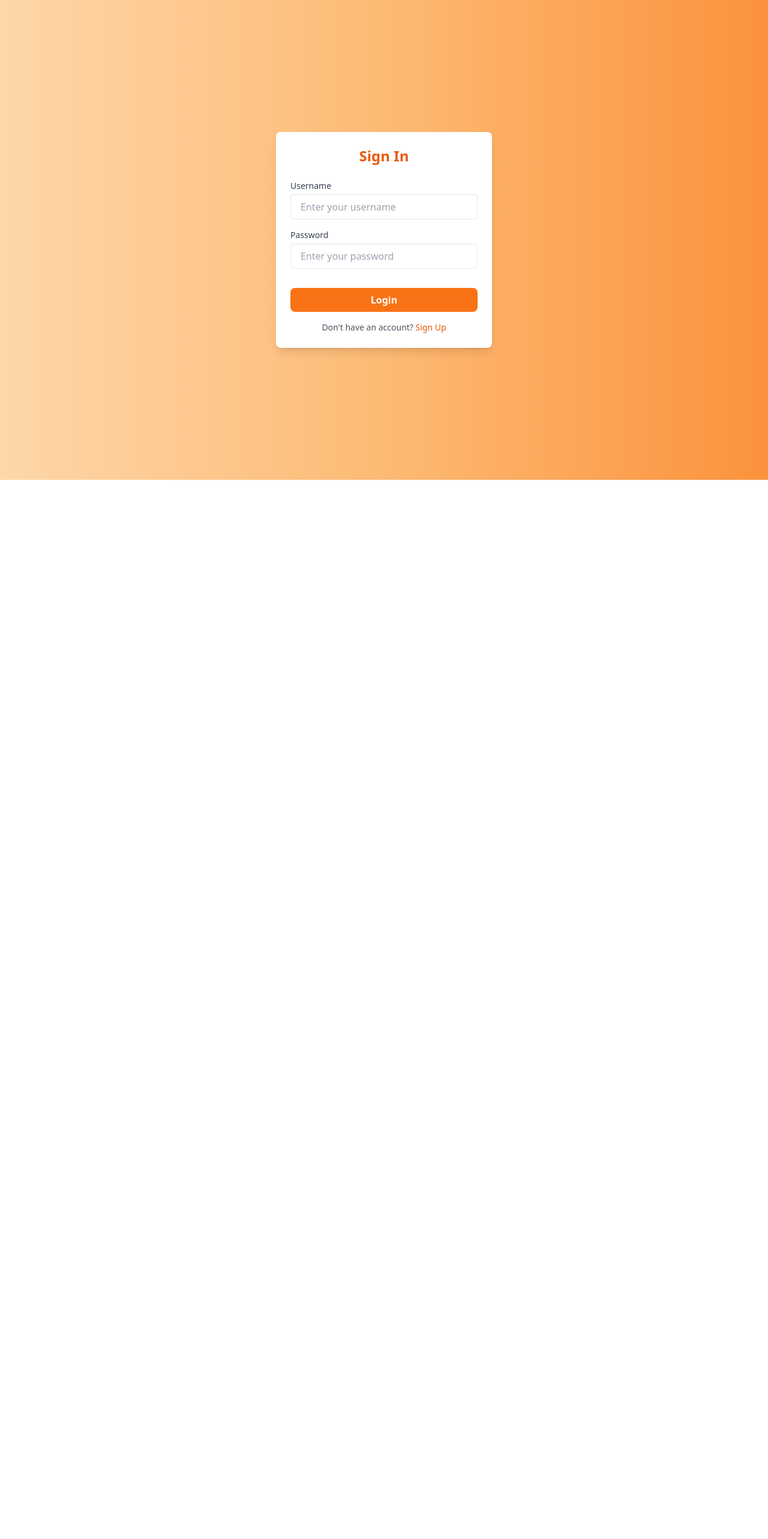
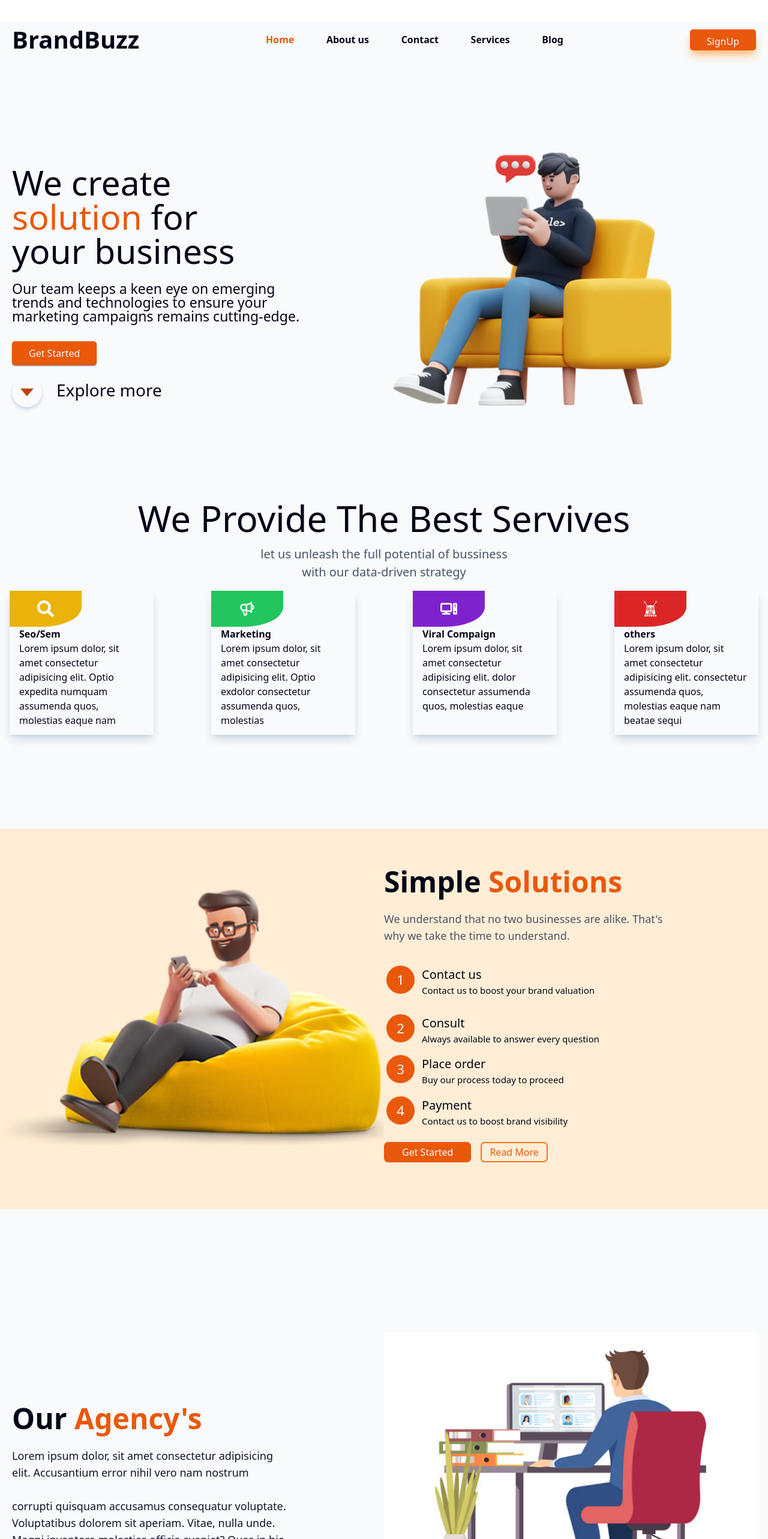
Before and after one commit to w3villa-sachin-awasthi/digital_marketing_react, a React (Vite) app: page / in a window 1280 px wide. Shown: the top 2566 px of the page at 60% size. Before the commit the page ends 800 px from the top, so only its background shows below. Built offline with nearby package versions, Linux system fonts and the light colour scheme.

Commit message:
ctrl + and - responsive added

```diff
--- a/src/App.jsx
+++ b/src/App.jsx
@@ -3,23 +3,41 @@ import Login from "./components/Login";
 import Register from "./components/Register";
 import Home from "./components/Home";
 import Protected from "./config/Protected";
-
+import Footer from "./components/Footer";
+import Header from "./components/Header";
+import HeroSection from "./components/HeroSection";
+import Section3 from "./components/Section3";
+import Section4 from "./components/Section4";
+import SectionCourausal from "./components/SectionCourausal";
+import AgencySection from "./components/AgencySection";
 function App() {
   return (
-    <div
-      className="bg-slate-900 w-screen h-screen"
-      style={{ backgroundPosition: "20% 30%" }}
-    >
-      <BrowserRouter>
-        <Routes>
-          <Route path="/" element={<Login />} />
-          <Route path="/register" element={<Register />} />
-          <Route
-            path="/home"
-            element={<Protected component={Home} />}
-          />
-        </Routes>
-      </BrowserRouter>
+    <div className="w-screen bg-slate-50 box-border">
+      <div className="  text-slate-950 max-w-[1600px] mx-auto bg-slate-50 "
+
+      >
+
+        {/* <Home></Home> */}
+        <Header></Header>
+        <HeroSection />
+        <Section3 />
+
+
+      </div>
+      <div className="text-slate-950  mx-auto bg-orange-100">
+        <Section4 />
+      </div>
+      <div className="  text-slate-950 max-w-[1600px] mx-auto bg-slate-50 "
+
+      >
+      <AgencySection></AgencySection>
+
+        <SectionCourausal />
+      </div>
+      <div className="text-slate-950  mx-auto bg-orange-100">
+        <Footer></Footer>
+      </div>
+
     </div>
   );
 }
--- /dev/null
+++ b/src/components/AgencySection.jsx
@@ -0,0 +1,46 @@
+import React from 'react'
+import img from '../images/photo4.jpg'
+function AgencySection() {
+    return (
+        <div className="w-[100%] flex flex-col lg:flex-row  mt-[140px] max-w-[1600px] mx-auto justify-center items-center lg:items-start   py-[65px] px-[20px] ">
+            {/* Right Section: Content */}
+            <div
+                className="
+        w-[80%]
+          md:w-[50%]
+          mx-auto
+          lg:w-1/2
+          flex flex-col
+          space-y-4
+          lg:space-y-6
+          px-4
+          lg:px-0
+        "
+            >
+                <div className="text-2xl sm:text-3xl md:text-4xl lg:text-5xl font-semibold lg:pt-[120px]">
+                    Our <span className="text-orange-600">Agency's</span>
+                </div>
+                <div className="text-slate-900  sm:text-base lg:text-lg leading-relaxed w-3/4">
+                    Lorem ipsum dolor, sit amet consectetur adipisicing elit. Accusantium error nihil vero nam nostrum  <br /> <br /> corrupti quisquam accusamus consequatur voluptate. Voluptatibus dolorem sit aperiam. Vitae, nulla unde. Magni inventore molestias officia eveniet? Quas in hic recusandae a dolorum adipisci, nulla ea!
+                </div>
+
+
+                <button className='mr-auto border-0 bg-orange-600 px-[28px] py-[8px] rounded-md text-white'>Read more</button>
+
+
+            </div>
+            {/* Left Section: Image */}
+            <div className="w-full lg:w-1/2 flex justify-center mb-6 lg:mb-0 ">
+                <img
+                    src={img}
+                    alt="Simple Solutions"
+                    className="w-full max-w-[350px] sm:max-w-[70%] md:max-w-[60%] mx-auto lg:max-w-full max-h-[470px]"
+                />
+            </div>
+
+
+        </div>
+    )
+}
+
+export default AgencySection
--- a/src/components/Box3.jsx
+++ b/src/components/Box3.jsx
@@ -2,10 +2,18 @@ import React from 'react'
 
 function Box3(props) {
   return (
-    <div className='min-w-[200px] max-w-[200px] lg:min-w-[240px] lg:max-w-[240px] h-[240px] shadow-lg shadow-slate-300 p-0 m-4 '>
-     <div className={`w-[50%] h-[60px] rounded-br-[55%] ${props.value.color} text-white flex items-center justify-center text-[27px]`}>{props.value.icons}</div>
-       <div className='text-[24px]  px-4'> {props.value.title}</div>
-       <div className='text-[14px] px-4 overflow-hidden '>{props.value.description}</div>
+    <div className="w-full 2xl:w-[22%] min-w-[200px] 2xl:max-w-[20%] max-w-[240px] h-[240px] shadow-lg shadow-slate-300 p-0 m-4 flex flex-col">
+      <div
+        className={`w-[50%] h-[60px] rounded-br-[55%] ${props.value.color} text-white flex items-center justify-center text-[28px]`}
+      >
+        {props.value.icons}
+      </div>
+      <div className="text-[clamp(1rem, 1.5vw, 1.5rem)] font-semibold px-4">
+        {props.value.title}
+      </div>
+      <div className="text-[clamp(0.8rem, 1.2vw, 1rem)] px-4 overflow-hidden">
+        {props.value.description}
+      </div>
     </div>
   )
 }
--- a/src/components/Footer.jsx
+++ b/src/components/Footer.jsx
@@ -5,13 +5,13 @@ import { FaTwitter } from "react-icons/fa";
 import Btn from './Btn';
 function Footer() {
   return (
-    <footer className="footer relative text-base-content p-10 bg-orange-100 pt-[80px]">
+    <footer className="footer max-w-[1600px] mx-auto relative text-base-content p-10 bg-orange-100 pt-[80px] mt-[140px] bg-cover">
       <aside>
-      <div className='md:text-[35px] text-[30px] lg:text-[40px] text- '>Brandbuzz</div>
-      <p className='flex text-[25px] mt-4 px-6'>
-        <FaFacebookF className='bg-blue-400 rounded-[50%] text-[31px] mr-3'/>
-        <FaInstagram className='bg-red-500 text-white  rounded-[31%] text-[31px] mr-3'/>
-        <FaTwitter className='bg-blue-400 rounded-[25%] text-[31px] text-white mr-3'/>
+        <div className='md:text-[35px] text-[30px] lg:text-[40px] text-bold '>Brandbuzz</div>
+        <p className='flex text-[12px] mt-4 '>
+           <div className='bg-blue-600 rounded-[50%] text-[19px] text-white mr-3 w-[40px] h-[40px] flex justify-center items-center'> <FaFacebookF  /></div>
+         <div className='bg-orange-600 text-white  rounded-[50%] text-[23px] w-[40px] h-[40px] mr-3 flex justify-center items-center'>  <FaInstagram  /> </div>
+          <div className='bg-cyan-600 rounded-[50%] text-[23px] text-white w-[40px] h-[40px] mr-3 flex justify-center items-center' > <FaTwitter /></div>
         </p>
       </aside>
       <nav>
@@ -35,9 +35,9 @@ function Footer() {
         <a className="link link-hover">Cookie policy</a>
       </nav>
       <div className='absolute flex justify-center w-full top-[-22px]'>
-   <div className=' bg-orange-600 text-white w-[70%] flex justify-between  h-[50px] items-center rounded-md px-[20px]'>
+        <div className=' bg-orange-600 text-white w-[70%] flex justify-between h-[50px] lg:h-[70px] items-center rounded-md px-[20px] text-[17px]'>
           <div>Ready to get started</div>
-   <Btn value="Contacts Us"></Btn>
+          <button className='border-2 border-slate-50 px-[10px] py-[3px] rounded-md'>Contact us</button>
         </div>
       </div>
     </footer>
--- a/src/components/Header.jsx
+++ b/src/components/Header.jsx
@@ -2,26 +2,26 @@ import React from 'react'
 import { FaBars } from "react-icons/fa6";
 import { useNavigate } from 'react-router-dom';
 function Header() {
-    const navigate=useNavigate();
+    // const navigate=useNavigate();
     function handleClick(){
-        localStorage.removeItem('username')
-        localStorage.removeItem('password');
-        navigate('/');
+        // localStorage.removeItem('username')
+        // localStorage.removeItem('password');
+        // navigate('/');
 
     }
     return (
-        <div className="flex justify-between items-center md:px-[50px] px-[30px] lg:px[70px] xl:px-[100px] w-screen md:bg-slate-100 bg-orange-600">
-            <div className="">
-                <a className="btn btn-ghost text-xl ">Brandbuzz</a>
+        <div className="flex justify-between items-center  w-[100%] md:bg-slate-50 bg-orange-600 md:mt-9 mt-0 px-[20px]">
+            <div className="text-[32px] md:text-[40px] font-semibold">
+                BrandBuzz
             </div>
-            <div className='w-[40%] hidden md:flex justify-between ' >
-              <button>Home</button>
+            <div className='w-[40%] hidden md:flex justify-between font-semibold' >
+              <button className='text-orange-600'>Home</button>
               <button>About us</button>
               <button>Contact</button>
               <button>Services</button>
               <button>Blog</button>
             </div>
-            <div  className='bg-orange-600 py-2 px-7 shadow-md rounded-[5px] shadow-slate-500 h-[35px] md:block hidden'>
+            <div  className='bg-orange-600 py-2 px-7 shadow-lg rounded-[5px] shadow-orange-300 text-white h-[35px] md:block hidden'>
                 SignUp
             </div>
             <div className="flex-none gap-2 md:hidden">
--- a/src/components/HeroSection.jsx
+++ b/src/components/HeroSection.jsx
@@ -3,14 +3,16 @@ import img1 from '../images/photo1.png';
 import { AiFillCaretDown } from "react-icons/ai";
 function HeroSection() {
     return (
-        <div className='flex lg:flex-row flex-col  md:mt-[70px] mt-[50px] md:px-[50px] px-[50px] lg:px[70px] xl:px-[100px] w-screen font-medium'>
-            <div className="md:w-[50%] sm:w-[70%] w-[90%]">
-                <div className='md:text-[50px] text-[40px]'>We create</div>
-                <div className='md:text-[50px] text-[40px]'><span >solution</span> for </div>
-                <div className='md:text-[50px] text-[40px]'>your business</div>
-                <p className='text-slate-500 md:text-[30px] font-normal text-[23px]'>Our team keeps a keen eye on emerging trends and technologies to ensure your marketing campaigns remains cutting-edge. </p>
-                <button className='bg-orange-600 py-2 px-7 shadow-md rounded-[5px] shadow-slate-500 mt-[30px]'>Get Started</button>
-                <h3 className='flex text-[30px] mt-[20px]'> <AiFillCaretDown className='text-orange-700 rounded-[50%] text-[50px] shadow-lg shadow-slate-500 px-[10px] py-[7px] mr-7'/> Explore more</h3>
+        <div className='flex lg:flex-row flex-col  md:mt-[140px] mt-[50px]  w-[100%] font-medium bg-slate-50 px-[20px]'>
+            <div className="md:w-[50%] sm:w-[70%] w-[90%] mt-10">
+                <div className='leading-none font-medium'>
+                    <div className='md:text-[57px] text-[40px] '>We create</div>
+                    <div className='md:text-[57px] text-[40px]'><span className='text-orange-600'>solution</span> for </div>
+                    <div className='md:text-[57px] text-[40px]'>your business</div>
+                </div>
+                <p className='md:text-[23px] mt-[23px] font-light text-[17px] leading-none md:w-[80%]  w-full'>Our team keeps a keen eye on emerging trends and technologies to ensure your marketing campaigns remains cutting-edge. </p>
+                <button className='bg-orange-600 py-2 px-7 text-slate-50 shadow-sm rounded-[5px] shadow-slate-500 mt-[30px]'>Get Started</button>
+                <h3 className='flex text-[28px] mt-[20px] font-normal '> <AiFillCaretDown className='text-orange-700 rounded-[50%] text-[50px] shadow-md shadow-slate-300 px-[10px] py-[7px] mr-6' /> Explore more</h3>
             </div>
 
             <div className='    w-[100%] sm:w-[80%] lg:w-[50%] bg-cover '>
--- a/src/components/Section3.jsx
+++ b/src/components/Section3.jsx
@@ -20,9 +20,9 @@ function Section3() {
         }
     ]
     return (
-        <div className='flex  mt-[100px] flex-col  items-center md:px-[50px] px-[50px] lg:px[70px] xl:px-[100px] w-screen '>
-            <div className=' text-[26px] md:text-[40px] lg:text-[50px] xl:text-[60px] text-center'>We Provide The Best Servives</div>
-            <div className=' xl:text-[20px] lg:text-[18px] md-[14px]  text-slate-600 lg:w-[35%] md:w-[50%] w[80%] text-center'>let us unleash the full potential of bussiness with our data-driven strategy
+        <div className='flex  mt-[140px] flex-col  items-center  w-[100%]  bg-slate-50 '>
+            <div className=' text-[29px] md:text-[40px] lg:text-[50px] xl:text-[60px] text-center'>We Provide The Best Servives</div>
+            <div className=' xl:text-[20px] lg:text-[18px] md-[14px]  text-slate-600 lg:w-[35%] md:w-[50%] w-[75%] text-center'>let us unleash the full potential of bussiness with our data-driven strategy
             </div>
             <div className="flex justify-center md:justify-center lg:justify-center xl:justify-between w-full flex-wrap items-center ">
                 {
--- a/src/components/Section4.jsx
+++ b/src/components/Section4.jsx
@@ -13,7 +13,7 @@ function Section4() {
   ];
 
   return (
-    <div className="w-full flex flex-col lg:flex-row bg-orange-200 mt-12 justify-center items-center lg:items-start pt-6 md:px-12 px-6 lg:px-16 xl:px-24 pb-7">
+    <div className="w-[100%] flex flex-col lg:flex-row  mt-[140px] max-w-[1600px] mx-auto bg-orange-100 justify-center items-center lg:items-start   py-[65px]">
       {/* Left Section: Image */}
       <div className="w-full lg:w-1/2 flex justify-center mb-6 lg:mb-0">
         <img
@@ -26,7 +26,9 @@ function Section4() {
       {/* Right Section: Content */}
       <div
         className="
-          w-[80%]
+        w-[100%]
+        sm:w-[80%]
+          md:w-[50%]
           mx-auto
           lg:w-1/2
           flex flex-col
--- a/src/components/Section4part.jsx
+++ b/src/components/Section4part.jsx
@@ -3,7 +3,7 @@ import React from 'react'
 function Section4part(props) {
   return (
     <div className='flex m-1 my-3'>
-        <div className='bg-orange-600 px-[17px] py-[5px]  rounded-[50%] text-[22px]  text-white'>{props.value.ind}</div>
+        <div className='bg-orange-600 min-h-[47px] max-h-[47px]  min-w-[47px] max-w-[47px] flex justify-center items-center rounded-[50%] text-[22px]  text-white mr-3'>{props.value.ind}</div>
         <div className=''>
             <div className="text-[20px]">{props.value.title}</div>
             <div className="text-[15px]">{props.value.desc}</div>
```
Also changed, not shown: src/components/Home.jsx (+3 -7 lines), tailwind.config.js (+6 -2 lines). Lines whose indentation alone changed are shown as unchanged.
